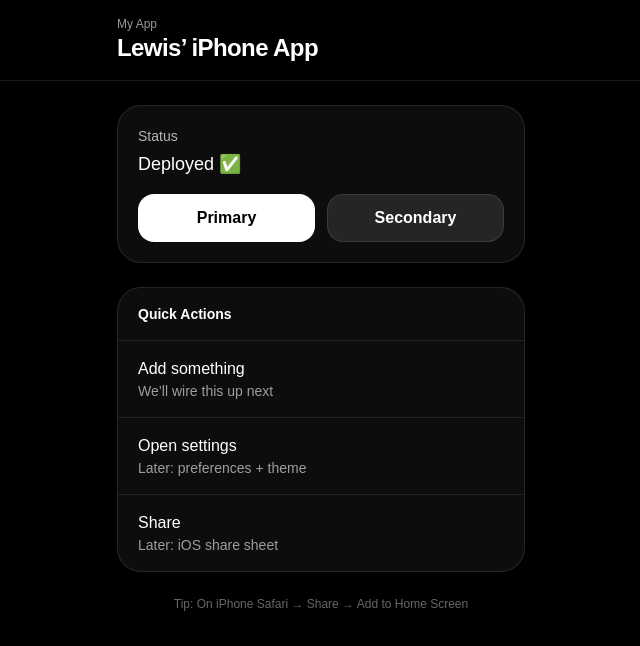
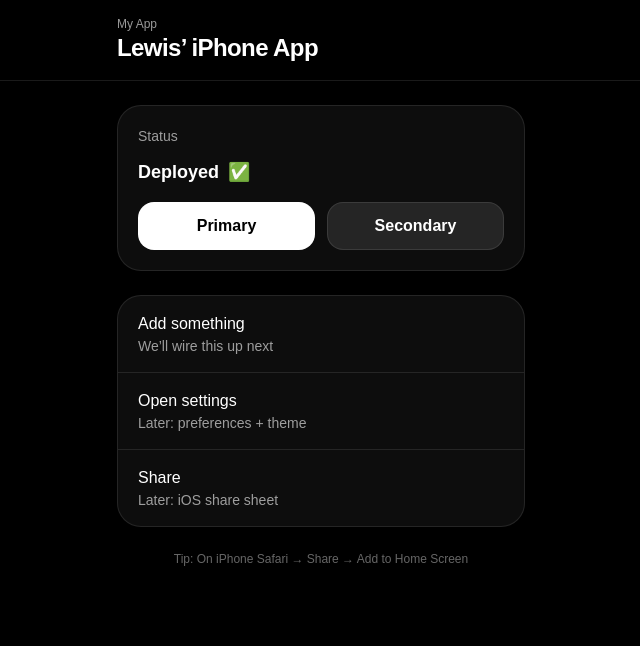
Before and after one commit to L3W1S189/my-pwa, a Next.js app: page / in a window 1280 px wide. Shown: the top 646 px of the page, without its empty margins (319-959 px from the left). Built offline with nearby package versions, Linux system fonts and the light colour scheme.

Commit message:
iOS polish: safe areas + haptics

```diff
--- a/src/app/globals.css
+++ b/src/app/globals.css
@@ -48,3 +48,15 @@ body {
 .safe-bottom {
   padding-bottom: env(safe-area-inset-bottom);
 }
+/* Better mobile feel */
+* {
+  -webkit-tap-highlight-color: transparent;
+}
+
+html {
+  -webkit-text-size-adjust: 100%;
+}
+
+body {
+  -webkit-overflow-scrolling: touch;
+}
--- a/src/app/page.tsx
+++ b/src/app/page.tsx
@@ -1,7 +1,12 @@
 export default function Home() {
+  // iOS haptic feedback (works when opened from Home Screen)
+  const haptic = () => {
+    if (navigator.vibrate) navigator.vibrate(10);
+  };
+
   return (
     <main className="min-h-screen bg-black text-white safe-top safe-bottom">
-      {/* Top bar */}
+      {/* Header */}
       <header className="sticky top-0 z-10 bg-black/70 backdrop-blur border-b border-white/10">
         <div className="mx-auto max-w-md px-5 py-4">
           <p className="text-xs text-white/60">My App</p>
@@ -13,41 +18,62 @@ export default function Home() {
 
       {/* Content */}
       <div className="mx-auto max-w-md px-5 py-6 space-y-6">
-        {/* Card */}
-        <section className="rounded-3xl border border-white/10 bg-white/5 p-5 shadow-sm">
-          <p className="text-sm text-white/70">Status</p>
-          <p className="mt-1 text-lg font-medium">Deployed ✅</p>
+        {/* Status Card */}
+        <div className="rounded-3xl bg-white/5 border border-white/10 p-5">
+          <p className="text-sm text-white/60 mb-3">Status</p>
+          <p className="text-lg font-semibold mb-4">
+            Deployed <span className="ml-1">✅</span>
+          </p>
 
-          <div className="mt-4 grid grid-cols-2 gap-3">
-            <button className="h-12 rounded-2xl bg-white text-black font-semibold active:scale-[0.99]">
+          <div className="grid grid-cols-2 gap-3">
+            <button
+              onClick={haptic}
+              className="h-12 rounded-2xl bg-white text-black font-semibold active:scale-[0.97] transition-transform"
+            >
               Primary
             </button>
-            <button className="h-12 rounded-2xl bg-white/10 text-white font-semibold border border-white/10 active:scale-[0.99]">
+
+            <button
+              onClick={haptic}
+              className="h-12 rounded-2xl bg-white/10 border border-white/10 font-semibold active:scale-[0.97] transition-transform"
+            >
               Secondary
             </button>
           </div>
-        </section>
+        </div>
 
-        {/* List */}
-        <section className="rounded-3xl border border-white/10 bg-white/5 overflow-hidden">
-          <div className="px-5 py-4 border-b border-white/10">
-            <p className="text-sm font-semibold">Quick Actions</p>
+        {/* Quick Actions */}
+        <div className="rounded-3xl bg-white/5 border border-white/10 divide-y divide-white/10">
+          <div
+            onClick={haptic}
+            className="px-5 py-4 active:bg-white/10 transition"
+          >
+            <p className="font-medium">Add something</p>
+            <p className="text-sm text-white/60">
+              We’ll wire this up next
+            </p>
           </div>
 
-          {[
-            { title: "Add something", subtitle: "We’ll wire this up next" },
-            { title: "Open settings", subtitle: "Later: preferences + theme" },
-            { title: "Share", subtitle: "Later: iOS share sheet" },
-          ].map((item) => (
-            <div
-              key={item.title}
-              className="px-5 py-4 border-b last:border-b-0 border-white/10"
-            >
-              <p className="font-medium">{item.title}</p>
-              <p className="text-sm text-white/60">{item.subtitle}</p>
-            </div>
-          ))}
-        </section>
+          <div
+            onClick={haptic}
+            className="px-5 py-4 active:bg-white/10 transition"
+          >
+            <p className="font-medium">Open settings</p>
+            <p className="text-sm text-white/60">
+              Later: preferences + theme
+            </p>
+          </div>
+
+          <div
+            onClick={haptic}
+            className="px-5 py-4 active:bg-white/10 transition"
+          >
+            <p className="font-medium">Share</p>
+            <p className="text-sm text-white/60">
+              Later: iOS share sheet
+            </p>
+          </div>
+        </div>
 
         <p className="text-xs text-white/40 text-center">
           Tip: On iPhone Safari → Share → Add to Home Screen
```
